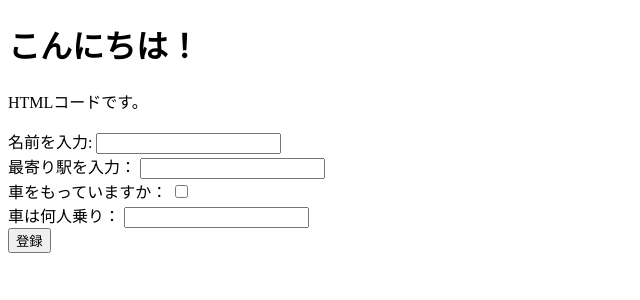
After one commit to s1f102402383/golfshare, a Django app: page /members/add/ in a window 1280 px wide. The commit adds this page. Shown: the top 300 px of the page, without its empty margins (0-640 px from the left). Run offline with Django 5.2, Linux system fonts and the light colour scheme.

Commit message:
部員の登録・一覧機能の追加

```diff
--- /dev/null
+++ b/members/templates/members/add_member.html
@@ -0,0 +1,40 @@
+<!DOCTYPE html>
+<html lang="ja">
+<head>
+    <meta charset="UTF-8">
+    <meta name="viewport" content="width=device-width, initial-scale=1.0">
+    <title>addmember</title>
+</head>
+<body>
+    <h1>こんにちは！</h1>
+    <p>HTMLコードです。</p>
+    <form action="{% url 'add_member' %}" method="POST">
+        {% csrf_token %}
+
+        <div class="name1">
+        <label for="name">名前を入力:</label>
+        <input type="text" name="name" required/>
+        </div>
+
+        <div class="nearest_station">
+            <label for="nearest_station">最寄り駅を入力：</label>
+            <input type="text" name="nearest_station" required/>
+        </div>
+
+
+        <div class="has_car">
+            <label for="has_car">車をもっていますか：</label>
+            <input type="checkbox" name="has_car"  value="true" required/>
+        </div>
+
+
+        <div class="car_capacity">
+            <label for="car_capacity">車は何人乗り：</label>
+            <input type="text" name="car_capacity" required/>
+        </div>
+
+        <button type="submit">登録</button>
+
+ </form>
+</body>
+</html>
--- a/members/views.py
+++ b/members/views.py
@@ -13,10 +13,10 @@ def add_member(request):
        Member.objects.create(
            name=request.POST['name'],
            nearest_station=request.POST['nearest_station'],
-           has_car=request.POST['has_car'],
+           has_car = request.POST.get('has_car') == 'true',
            car_capacity=request.POST['car_capacity']
        )
        return redirect('index')
 
     else:
-        return render(request,'add_member.html')
+        return render(request,'members/add_member.html')
```
Also changed, not shown: members/templates/members/index.html (+20 -4 lines).
